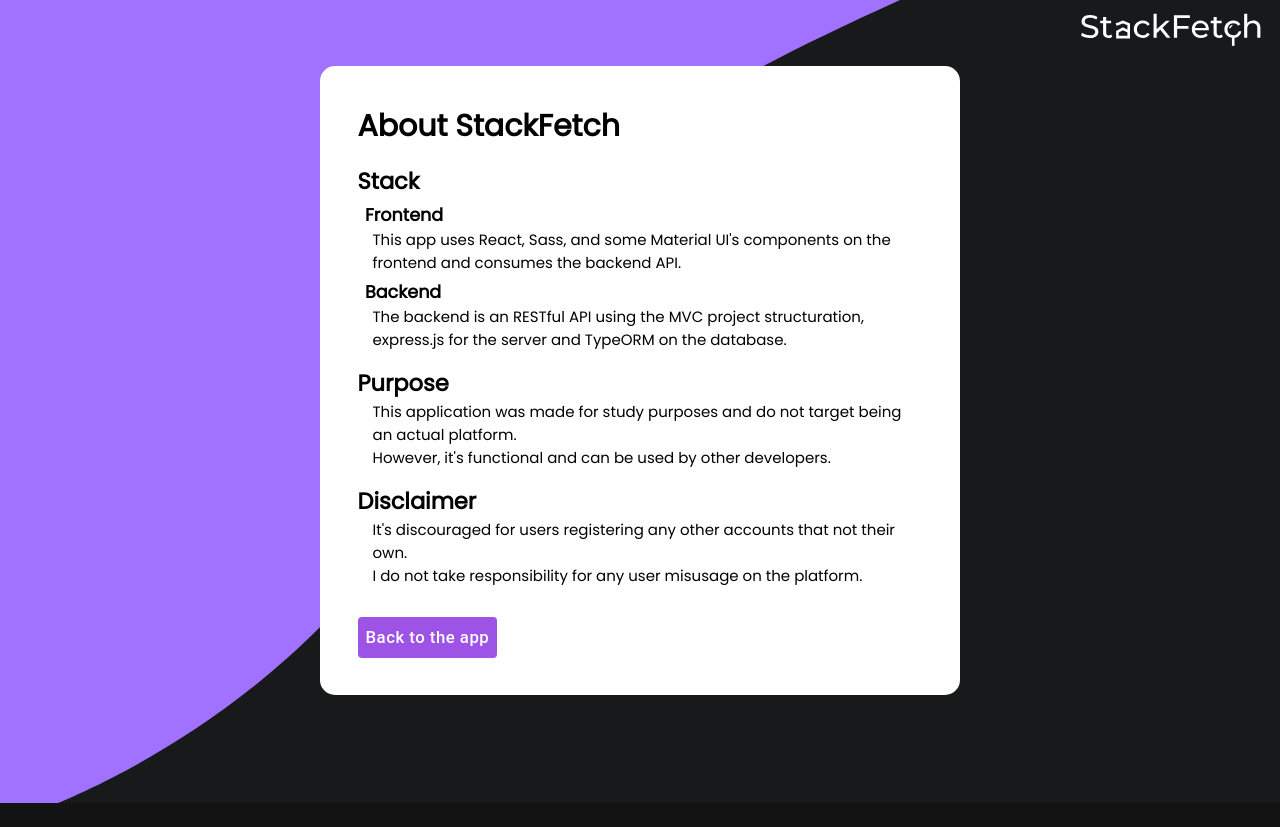
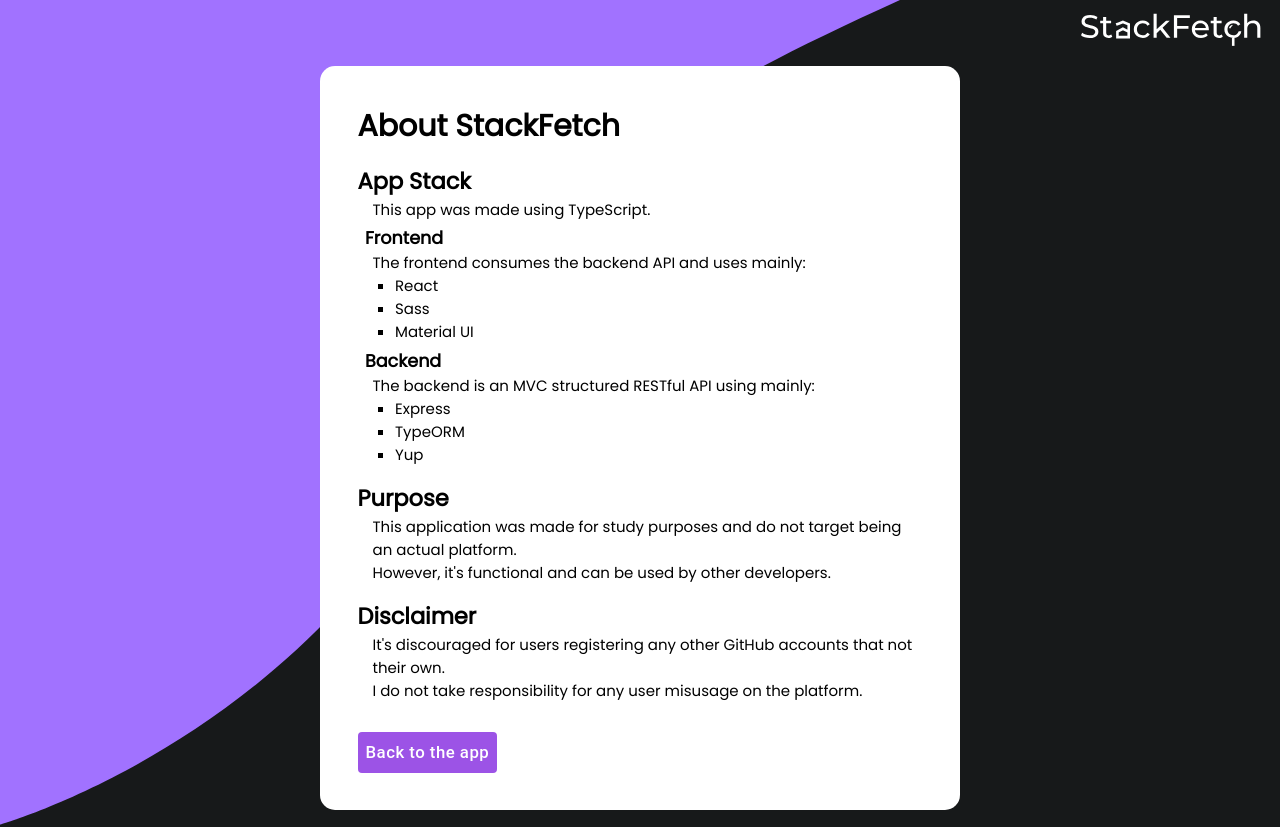
Before and after one commit to viniciusmuller/stackfetch, a React (Create React App) app in the folder frontend/: page /about in a window 1280 px wide. Shown: the top 827 px of the page. Built offline with nearby package versions, Linux system fonts and the light colour scheme.

Commit message:
Update page component

```diff
--- a/frontend/src/pages/About.tsx
+++ b/frontend/src/pages/About.tsx
@@ -10,16 +10,29 @@
       <TopAppLogo />
       <div id="about">
         <div className="about-content">
-          {/* TODO improve about page */}
           <h1>About StackFetch</h1>
-          <h2>Stack</h2>
+
+          <h2>App Stack</h2>
+          <p>This app was made using TypeScript.</p>
           <h3>Frontend</h3>
-          <p>This app uses React, Sass, and some Material UI's components on the frontend and consumes the backend API.</p>
+          <p>
+            The frontend consumes the backend API and uses mainly:
+          </p>
+          <ul>
+            <li>React</li>
+            <li>Sass</li>
+            <li>Material UI</li>
+          </ul>
 
           <h3>Backend</h3>
           <p>
-            The backend is an RESTful API using the MVC project structuration, express.js for the server and TypeORM on the database.
+            The backend is an MVC structured RESTful API using mainly:
           </p>
+          <ul>
+            <li>Express</li>
+            <li>TypeORM</li>
+            <li>Yup</li>
+          </ul>
 
           <h2>Purpose</h2>
           <p>
@@ -29,7 +42,7 @@
 
           <h2>Disclaimer</h2>
           <p>
-            It's discouraged for users registering any other accounts that not their own.
+            It's discouraged for users registering any other GitHub accounts that not their own.
           </p>
           <p>
             I do not take responsibility for any user misusage on the platform.
--- a/frontend/src/pages/App.tsx
+++ b/frontend/src/pages/App.tsx
@@ -1,71 +1,44 @@
-import { useState } from 'react';
+import { useState, useEffect } from 'react';
+import CircularProgress from '@material-ui/core/CircularProgress';
 
+import { Technology, User } from '../common/types';
 import TopAppLogo from '../components/TopAppLogo';
 import OptionsMenu from '../components/OptionsMenu';
-import Search from '../components/Search';
+import SearchBar from '../components/SearchBar';
 import UserCard from '../components/UserCard';
 import Footer from '../components/Footer';
-
-const user = {
-  name: 'Vinícius Müller',
-  age: 16,
-  about: 'eu so mo top mano',
-  gitHubUsername: 'arcticlimer',
-  technologies: [
-    {
-      name: 'Python',
-      color: '#3E7BAC'
-    },
-    {
-      name: 'Elixir',
-      color: '#6B5375'
-    },
-    {
-      name: 'Typescript',
-      color: '#2F74C0'
-    }
-  ]
-}
+import api from '../services/api';
 
 function App() {
-  const [userValue, setUserValue] = useState('');
-  const [selectedTechnologies, setSelectedTechnologies] = useState(['']);
+  const [userSearchValue, setUserSearchValue] = useState('');
+  const [selectedTechnologies, setSelectedTechnologies] = useState<Technology[]>();
 
-  // TODO finish backend filter API and consume it here
+  const [users, setUsers] = useState<User[]>();
 
-  function search() {
-    console.log(userValue);
-    console.log(selectedTechnologies);
-  }
-
-  function alo(e: React.ChangeEvent) {
-    setUserValue((e.target as HTMLInputElement).value);
-  }
-
-  function epa(_: any, technologies: string[]) {
-    setSelectedTechnologies(technologies);
-  }
+  useEffect(() => {
+    api.get('/users')
+      .then(res => setUsers(res.data))
+      .catch(err => console.error(err));
+  }, []);
 
   return (
     <>
-      <OptionsMenu onChange={epa}/>
+      <OptionsMenu onTechsChange={(_, techs) => setSelectedTechnologies(techs)}/>
 
       <div id="app">
         <TopAppLogo />
-        <Search
-          onClick={search}
-          onChange={alo}
+        <SearchBar
+          onClick={() => {
+            console.log(selectedTechnologies, userSearchValue);
+            // TODO fetch API here
+          }}
+          onChange={e => {
+            setUserSearchValue((e.target as HTMLInputElement).value)
+          }}
         />
         <div id="users">
-          {[1, 2, 3, 4, 5, 6, 7, 8, 9, 10, 11].map(i => {
-              return (
-                <UserCard
-                  key={i.toString()}
-                  {...user}
-                />
-              );
-            })
-          }
+          {users ? users.map(user => <UserCard key={user.id} {...user} />)
+                 : <CircularProgress size={50} /> }
         </div>
         <Footer />
       </div>
```
